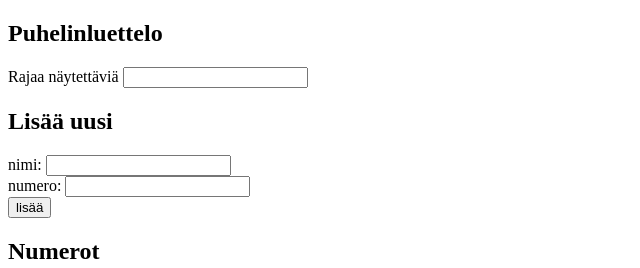
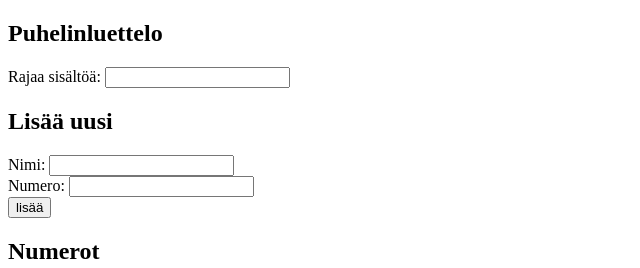
Before and after one commit to MrNerd24/fullstack-kurssi-teht-v-t, a React (Create React App) app in the folder Osa2/project4/: page / in a window 1280 px wide. Shown: the top 268 px of the page, without its empty margins (0-640 px from the left). Built offline with nearby package versions, Linux system fonts and the light colour scheme; the HTML template or start-up script is replaced by a standard one.

Commit message:
Tehtävä 2.10

```diff
--- /dev/null
+++ b/Osa2/project4/src/AddingForm.js
@@ -0,0 +1,34 @@
+import React, {Component} from 'react'
+import TextInput from "./TextInput";
+
+export default class AddingForm extends Component {
+
+    handleSubmit = (event) => {
+        event.preventDefault()
+        this.props.handleSubmit()
+    }
+
+
+
+    render() {
+        return(
+            <form onSubmit={this.handleSubmit}>
+                <TextInput
+                    fieldName="Nimi"
+                    value={this.props.name}
+                    handleValueChange={this.props.handleNameChange}
+                />
+
+                <TextInput
+                    fieldName="Numero"
+                    value={this.props.number}
+                    handleValueChange={this.props.handleNumberChange}
+                />
+                <div>
+                    <button type="submit">lisää</button>
+                </div>
+            </form>
+        )
+    }
+
+}
--- a/Osa2/project4/src/App.js
+++ b/Osa2/project4/src/App.js
@@ -1,4 +1,7 @@
 import React from 'react';
+import AddingForm from "./AddingForm";
+import TextInput from "./TextInput";
+import InformationTable from "./InformationTable";
 
 class App extends React.Component {
     constructor(props) {
@@ -16,21 +19,6 @@ class App extends React.Component {
         }
     }
 
-    handleSubmit = (event) => {
-        event.preventDefault()
-
-        let persons = this.state.persons
-        if (!persons.some((person) => person.name === this.state.newName)) {
-            persons = [...persons, {name: this.state.newName, number: this.state.newNro}]
-        }
-
-        this.setState({
-            persons,
-            newName: "",
-            newNro: ""
-        })
-    }
-
     handleNameChange = (event) => {
         let value = event.target.value
         this.setState({
@@ -41,9 +29,24 @@ class App extends React.Component {
     handleNumberChange = (event) => {
         let value = event.target.value
         this.setState({
-            newNro: value
+            newNumber: value
         })
     }
+
+    handleSubmit = () => {
+        let persons = this.state.persons
+        if (!persons.some((person) => person.name === this.state.newName)) {
+            persons = [...persons, {name: this.state.newName, number: this.state.newNumber}]
+        }
+
+        this.setState({
+            persons,
+            newName: "",
+            newNumber: ""
+        })
+    }
+
+
 
     handleFilterChange = (event) => {
         let value = event.target.value
@@ -59,35 +62,23 @@ class App extends React.Component {
         return (
             <div>
                 <h2>Puhelinluettelo</h2>
-                <div>
-                    Rajaa näytettäviä <input value={this.state.filter} onChange={this.handleFilterChange} />
-                </div>
+                <TextInput
+                    fieldName="Rajaa sisältöä"
+                    value={this.state.filter}
+                    handleValueChange={this.handleFilterChange}
+                />
                 <h2>Lisää uusi</h2>
-                <form onSubmit={this.handleSubmit}>
-                    <div>
-                        nimi: <input value={this.state.newName} onChange={this.handleNameChange}/>
-                    </div>
-                    <div>
-                        numero: <input value={this.state.newNro} onChange={this.handleNumberChange}/>
-                    </div>
-                    <div>
-                        <button type="submit">lisää</button>
-                    </div>
-                </form>
+                <AddingForm
+                    name={this.state.newName}
+                    number={this.state.newNumber}
+                    handleNameChange={this.handleNameChange}
+                    handleNumberChange={this.handleNumberChange}
+                    handleSubmit={this.handleSubmit}
+                />
                 <h2>Numerot</h2>
-                <table>
-                    <tbody>
-                    {persons.map((person) => {
-                        return (
-                            <tr key={person.name}>
-                                <td>{person.name}</td>
-                                <td>{person.number}</td>
-                            </tr>
-                        )
-                    })}
-                    </tbody>
-
-                </table>
+                <InformationTable
+                    persons={persons}
+                />
             </div>
         )
     }
--- /dev/null
+++ b/Osa2/project4/src/InformationRow.js
@@ -0,0 +1,15 @@
+import React, {Component} from 'react'
+
+
+export default class InformationRow extends Component {
+
+    render() {
+        return(
+            <tr>
+                <td>{this.props.person.name}</td>
+                <td>{this.props.person.number}</td>
+            </tr>
+        )
+    }
+
+}
--- /dev/null
+++ b/Osa2/project4/src/InformationTable.js
@@ -0,0 +1,21 @@
+import React, {Component} from 'react'
+import InformationRow from "./InformationRow";
+
+export default class InformationTable extends Component {
+
+    render() {
+        return (
+            <table>
+                <tbody>
+                {this.props.persons.map((person) => {
+                    return (
+                        <InformationRow key={person.name} person={person}/>
+                    )
+                })}
+                </tbody>
+
+            </table>
+        )
+    }
+
+}
--- /dev/null
+++ b/Osa2/project4/src/TextInput.js
@@ -0,0 +1,13 @@
+import React, {Component} from 'react'
+
+export default class TextInput extends Component {
+
+    render() {
+        return(
+            <div>
+                {this.props.fieldName}: <input value={this.props.value} onChange={this.props.handleValueChange}/>
+            </div>
+        )
+    }
+
+}
```
